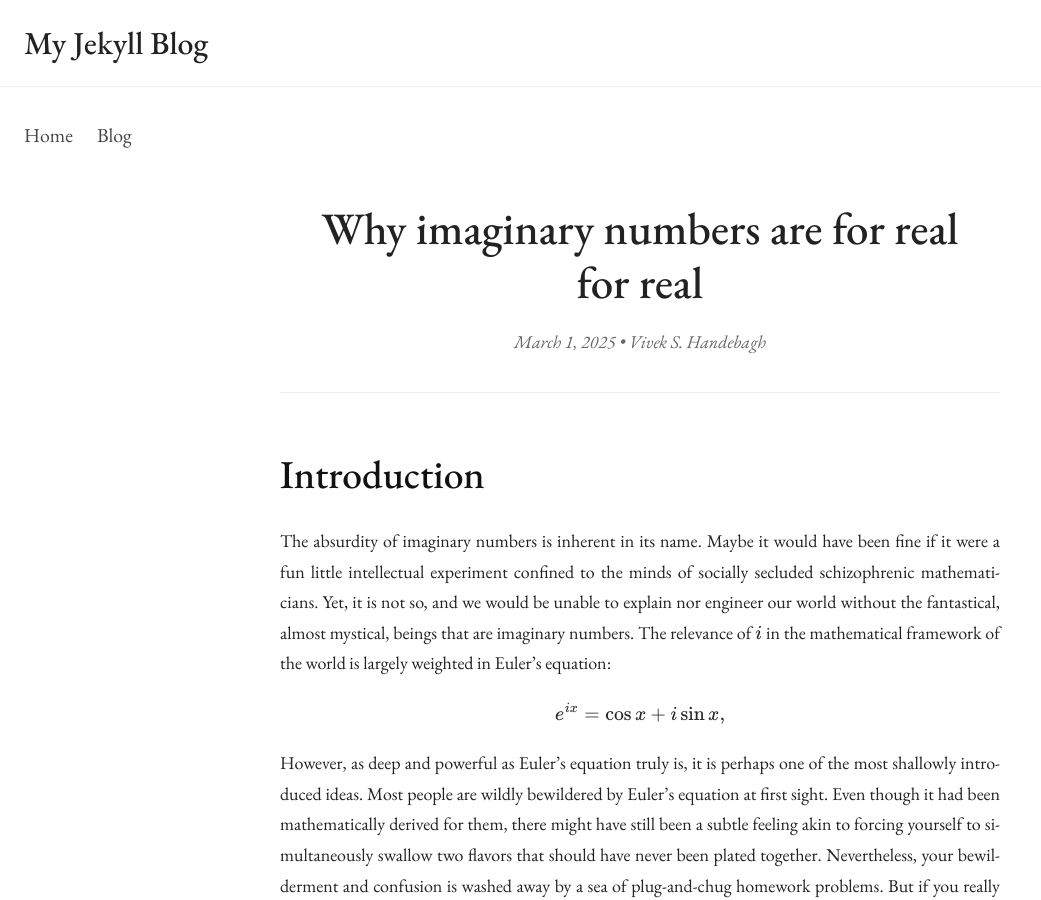
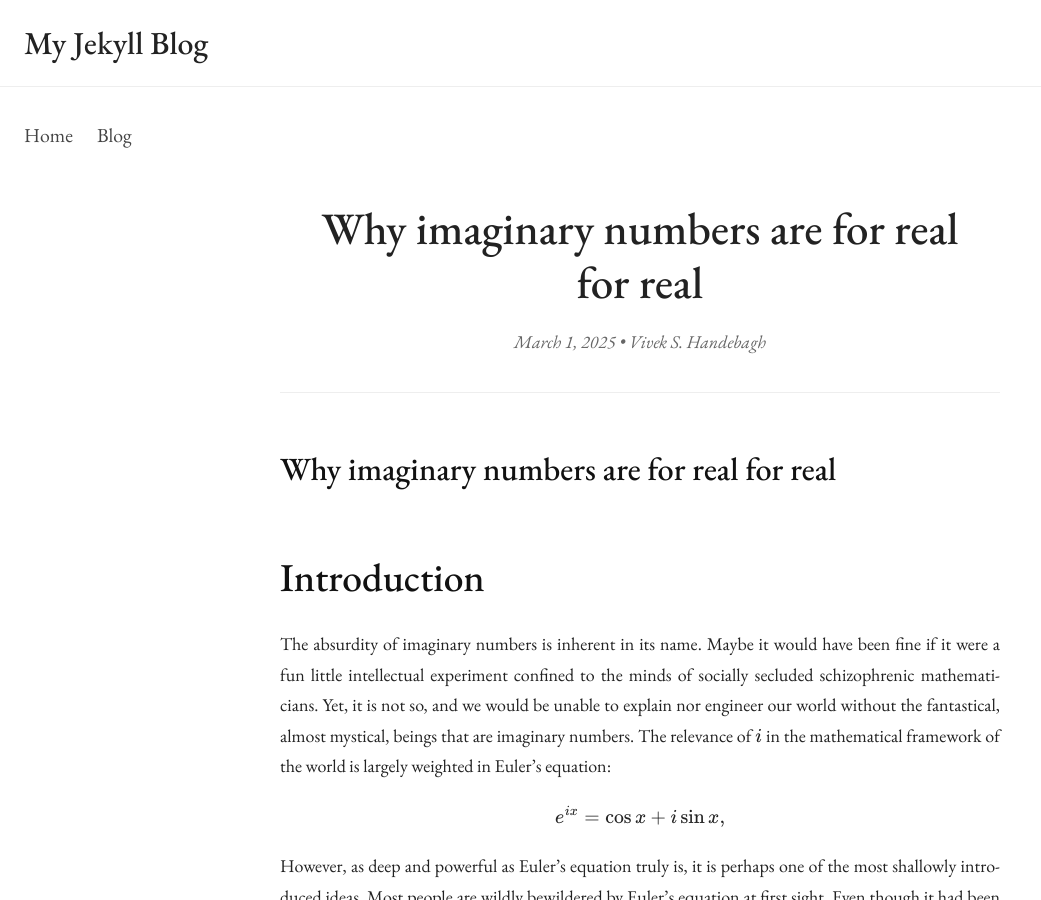
Before and after one commit to vivekhandebagh/vivekhandebagh.github.io, a Jekyll site: the page built from _posts/2025-03-01-why-imaginary-numbers-are-for-real.md, in a window 1280 px wide and 900 px high. Shown: the whole window, without its empty margins (0-1041 px from the left). Built offline with Jekyll 4.4.1, drawn with Linux system fonts in a browser that asks for light colours.

Commit message:
Update 2025-03-01-why-imaginary-numbers-are-for-real.md

```diff
--- a/_posts/2025-03-01-why-imaginary-numbers-are-for-real.md
+++ b/_posts/2025-03-01-why-imaginary-numbers-are-for-real.md
@@ -5,6 +5,8 @@ author: "Vivek S. Handebagh"
 date: "March 2025"
 math: true
 ---
+
+## Why imaginary numbers are for real for real
 
 # Introduction
 
```
